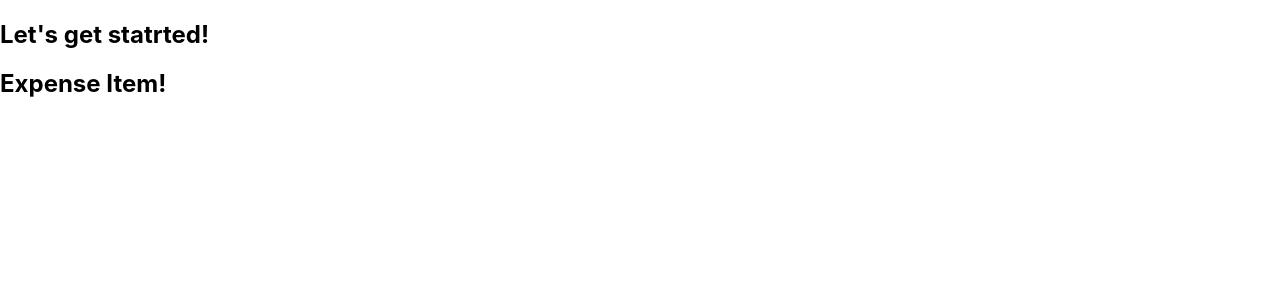
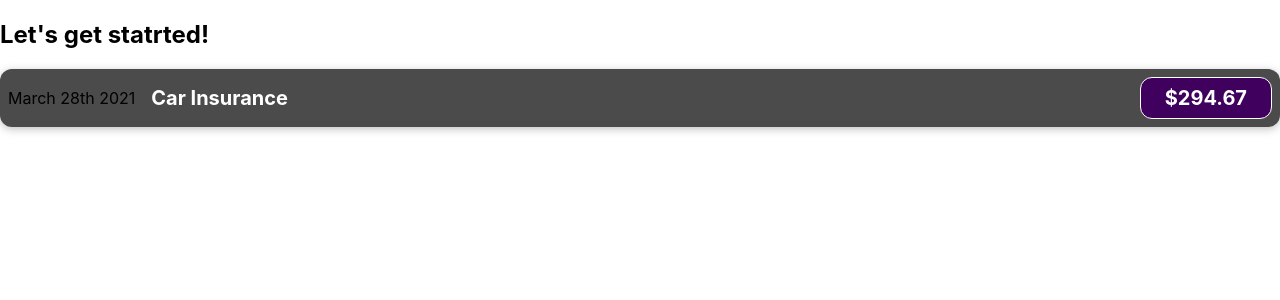
Before and after one commit to DavidPerelman/react-complete-guide-code, a React (Create React App) app: page / in a window 1280 px wide. Shown: the top 300 px of the page. Built offline with nearby package versions, Linux system fonts and the light colour scheme.

Commit message:
ExpenseItem.js: adding basic CSS styling

```diff
--- /dev/null
+++ b/src/components/ExpenseItem.css
@@ -0,0 +1,56 @@
+.expense-item {
+  display: flex;
+  justify-content: space-between;
+  align-items: center;
+  box-shadow: 0 2px 8px rgba(0, 0, 0, 0.25);
+  padding: 0.5rem;
+  margin: 1rem 0;
+  border-radius: 12px;
+  background-color: #4b4b4b;
+}
+
+.expense-item__description {
+  display: flex;
+  flex-direction: column;
+  gap: 1rem;
+  align-items: flex-end;
+  flex-flow: column-reverse;
+  justify-content: flex-start;
+  flex: 1;
+}
+
+.expense-item h2 {
+  color: #3a3a3a;
+  font-size: 1rem;
+  flex: 1;
+  margin: 0 1rem;
+  color: white;
+}
+
+.expense-item__price {
+  font-size: 1rem;
+  font-weight: bold;
+  color: white;
+  background-color: #40005d;
+  border: 1px solid white;
+  padding: 0.5rem;
+  border-radius: 12px;
+}
+
+@media (min-width: 580px) {
+  .expense-item__description {
+    flex-direction: row;
+    align-items: center;
+    justify-content: flex-start;
+    flex: 1;
+  }
+
+  .expense-item__description h2 {
+    font-size: 1.25rem;
+  }
+
+  .expense-item__price {
+    font-size: 1.25rem;
+    padding: 0.5rem 1.5rem;
+  }
+}
--- a/src/components/ExpenseItem.js
+++ b/src/components/ExpenseItem.js
@@ -1,7 +1,16 @@
 import React from 'react';
+import './ExpenseItem.css';
 
 const ExpenseItem = () => {
-  return <h2>Expense Item!</h2>;
+  return (
+    <div className='expense-item'>
+      <div>March 28th 2021</div>
+      <div className='expense-item__description'>
+        <h2>Car Insurance</h2>
+        <div className='expense-item__price'>$294.67</div>
+      </div>
+    </div>
+  );
 };
 
 export default ExpenseItem;
```
